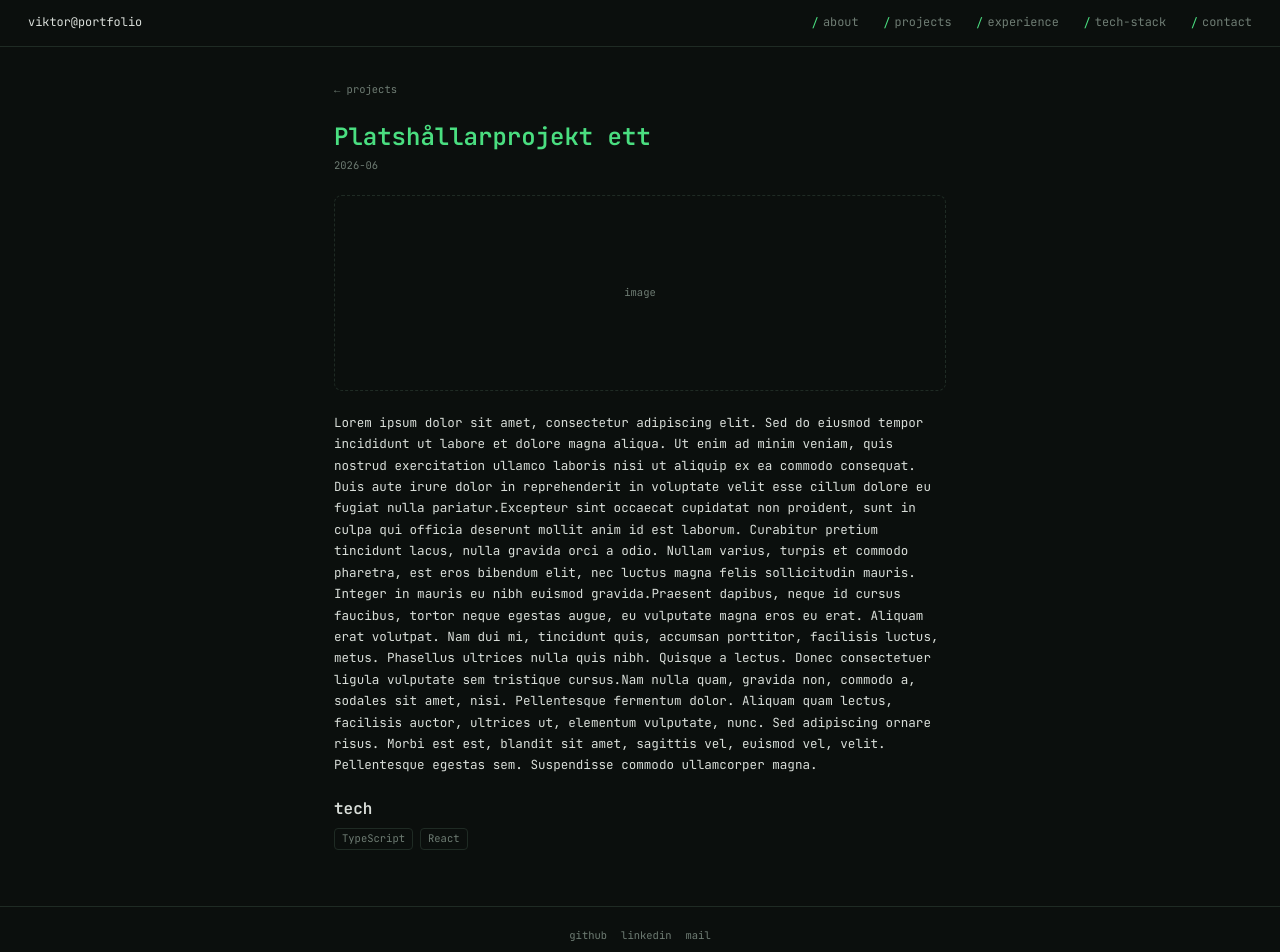
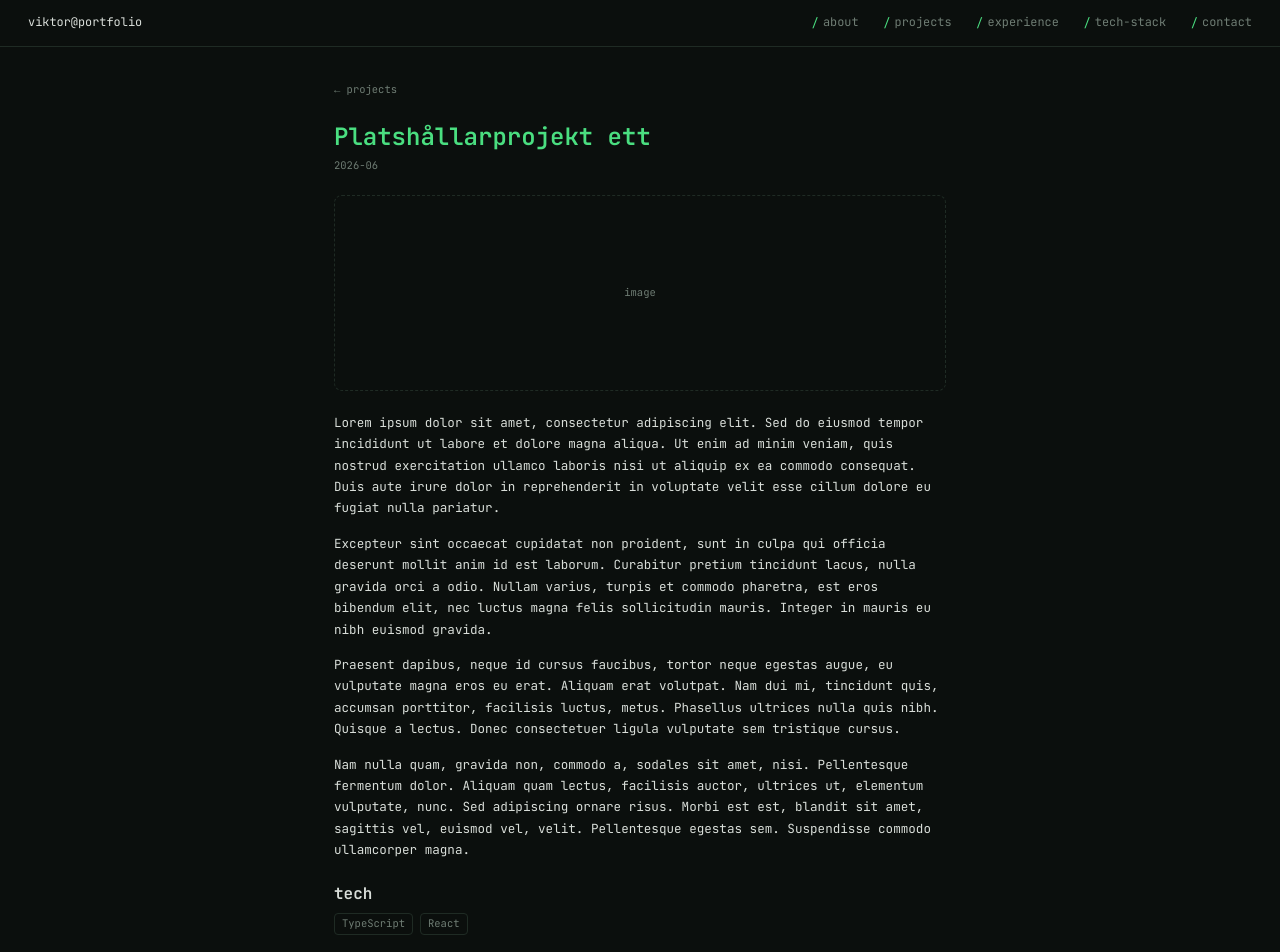
Before and after one commit to Viktorxdd/viktor.portfolio, a React (Vite) app: page /projects/placeholder-one in a window 1280 px wide. Shown: the top 952 px of the page. Built offline with nearby package versions, Linux system fonts and the light colour scheme.

Commit message:
Render project description as one paragraph per array item

```diff
--- a/src/presentation/pages/ProjectDetailPage/ProjectDetailPage.module.css
+++ b/src/presentation/pages/ProjectDetailPage/ProjectDetailPage.module.css
@@ -75,6 +75,12 @@
 }
 
 .description {
+  display: flex;
+  flex-direction: column;
+  gap: 1rem;
+}
+
+.paragraph {
   margin: 0;
   color: var(--color-text);
   font-size: var(--font-size-md);
--- a/src/presentation/pages/ProjectDetailPage/ProjectDetailPage.tsx
+++ b/src/presentation/pages/ProjectDetailPage/ProjectDetailPage.tsx
@@ -53,7 +53,13 @@ function ProjectDetailPage() {
           </div>
         )}
 
-        <p className={styles.description}>{project.description}</p>
+        <div className={styles.description}>
+          {project.description.map((paragraph, index) => (
+            <p key={index} className={styles.paragraph}>
+              {paragraph}
+            </p>
+          ))}
+        </div>
 
         <section className={styles.section} aria-labelledby="tech-heading">
           <h2 id="tech-heading" className={styles.sectionHeading}>
```
